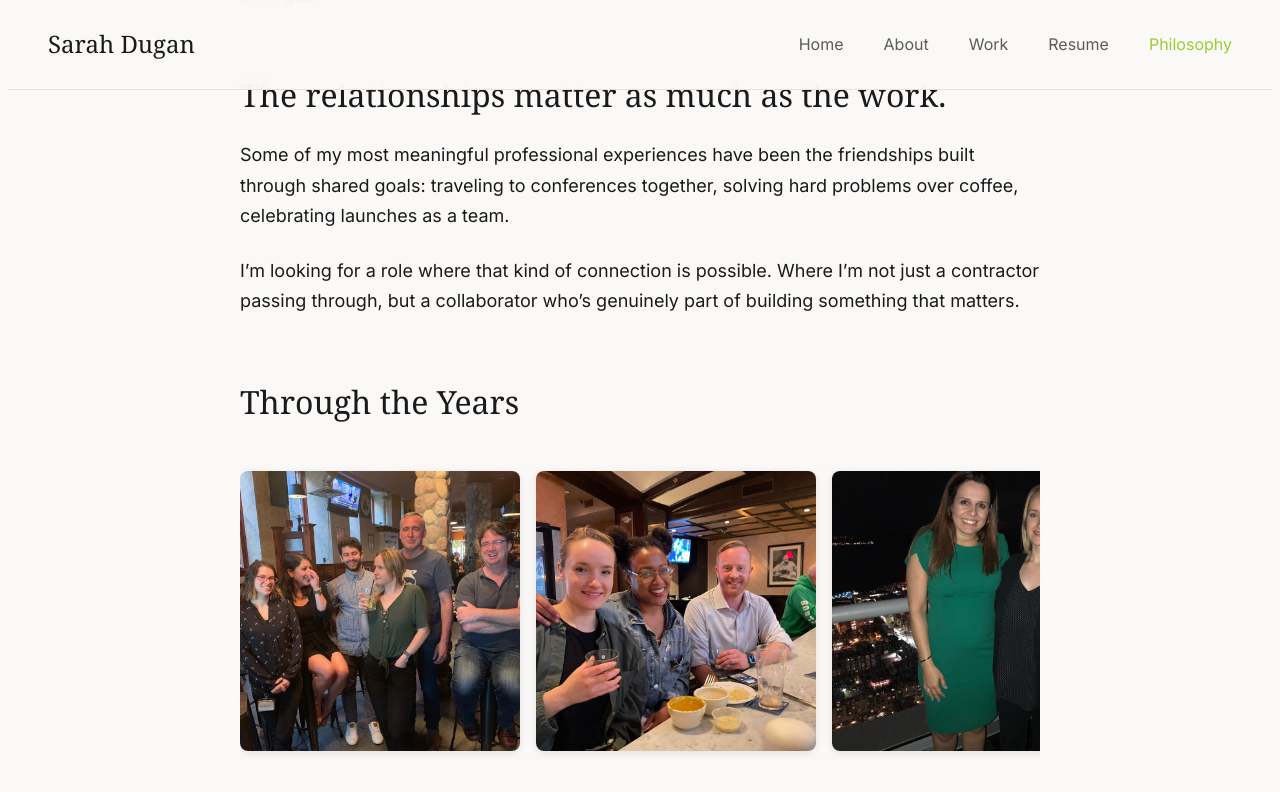
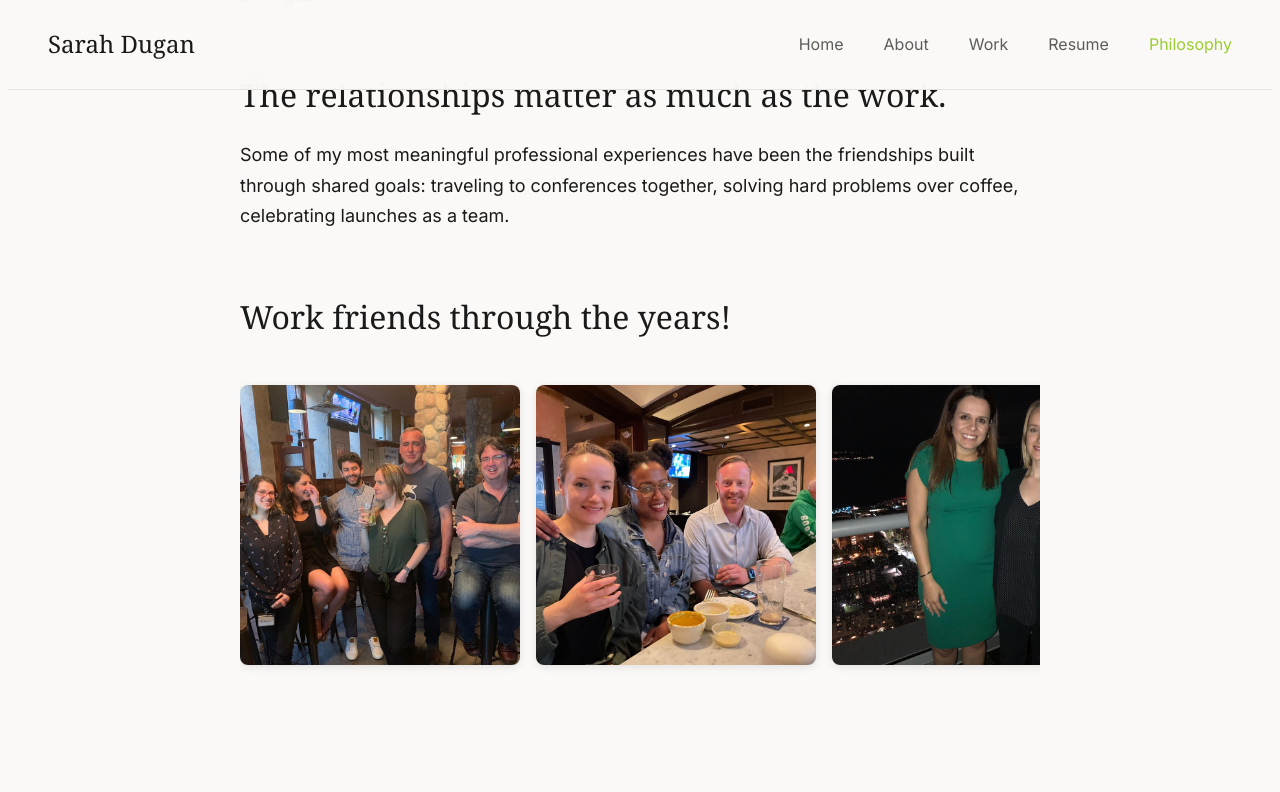
Before and after one commit to scrivera-dugan/site, a Jekyll site: the page built from friends&philosophy.md, in a window 1280 px wide and 900 px high, scrolled down 1486 px. Shown: the top 792 px of the window. Built offline with Jekyll 4.4.1, drawn with Linux system fonts in a browser that asks for light colours; some web fonts are replaced.

Commit message:
Update friends&philosophy.md

```diff
--- a/friends&philosophy.md
+++ b/friends&philosophy.md
@@ -75,9 +75,7 @@ ML and AI systems are inherently complex. I'm comfortable sitting with ambiguity
 
 Some of my most meaningful professional experiences have been the friendships built through shared goals: traveling to conferences together, solving hard problems over coffee, celebrating launches as a team.
 
-I'm looking for a role where that kind of connection is possible. Where I'm not just a contractor passing through, but a collaborator who's genuinely part of building something that matters.
-
-## Through the Years
+## Work friends through the years!
 
 <div class="photo-carousel">
     <div class="photo-carousel-item"><img src="{{ '/images/056166f5-1338-4aff-be85-f7b1b361fad4.jpg' | relative_url }}" alt="Team photo"></div>
```
